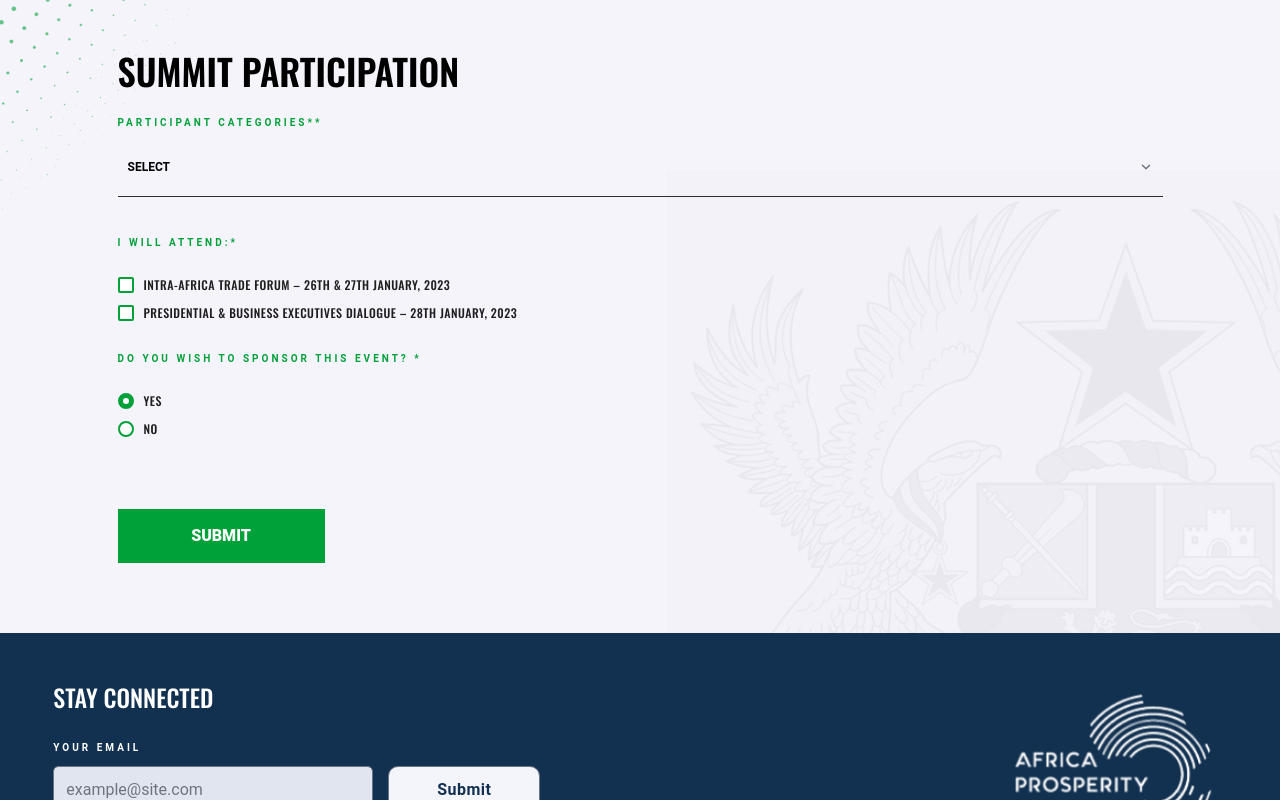
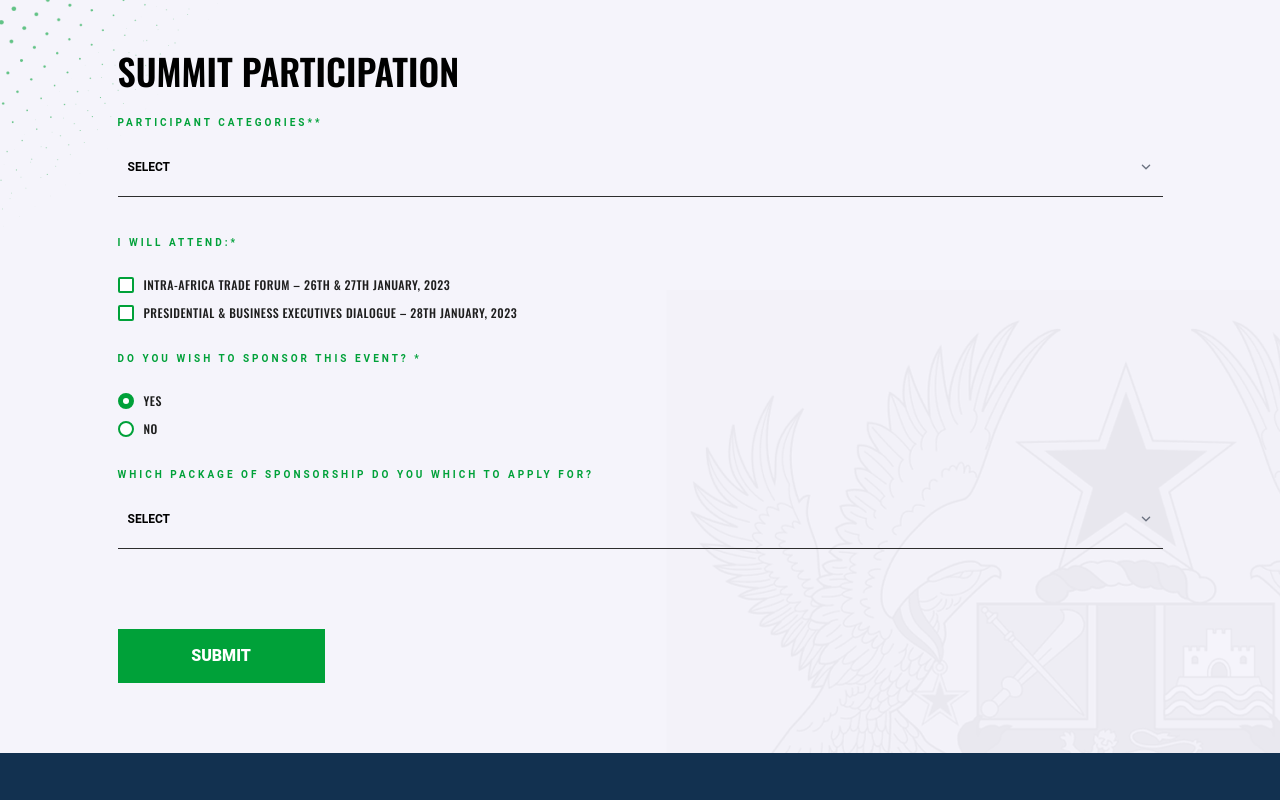
Before and after one commit to adham618/afta, a Next.js app: page /registration in a window 1280 px wide. Both pictures are taken after a click on the radio button 125 px from the left and 1416 px from the top of the page. Shown: the part 1016-1816 px from the top of the page. Built offline with nearby package versions, Linux system fonts and the light colour scheme.

Commit message:
feat: 44

```diff
--- a/src/components/registration-section/RegistrationSection.tsx
+++ b/src/components/registration-section/RegistrationSection.tsx
@@ -42,6 +42,7 @@
     OthersLocation: string;
     //
     sponsorThisEvent: string;
+    packageOfSponsorship: string;
   };
   const {
     register,
@@ -197,6 +198,13 @@
     },
     OthersLocation: {
       required: "The Others Location Field is required",
+    },
+    // packageOfSponsorship
+    sponsorThisEvent: {
+      required: "The Sponsor This Event Field is required",
+    },
+    packageOfSponsorship: {
+      required: "The Package of Sponsorship Field is required",
     },
   };
   return (
@@ -824,7 +832,36 @@
               </label>
             </div>
           </div>
-          {watch("sponsorThisEvent") === "No" && <></>}
+          {watch("sponsorThisEvent") === "Yes" && (
+            <div className="col-md-12">
+              <div className="regi-form">
+                <label>
+                  Which package of sponsorship do you which to apply for?
+                </label>
+                <select
+                  {...register(
+                    "packageOfSponsorship",
+                    registerOptions.packageOfSponsorship
+                  )}
+                  id="pc"
+                  defaultValue=""
+                >
+                  <option value="" disabled>
+                    Select
+                  </option>
+                  <option value="Platinum">Platinum</option>
+                  <option value="Diamond">Diamond</option>
+                  <option value="Gold">Gold</option>
+                  <option value="Silver">Silver</option>
+                </select>
+                {errors.ParticipantCategories && (
+                  <span className="tw-mt-2 tw-block tw-text-[14px] tw-font-bold tw-leading-5 tw-text-red-500">
+                    {errors.ParticipantCategories.message}
+                  </span>
+                )}
+              </div>
+            </div>
+          )}
 
           <div className="col-md-12">
             <div className="regi-form">
```
Also changed, not shown: 1 other file (tests, documents, lock files or other folders).
